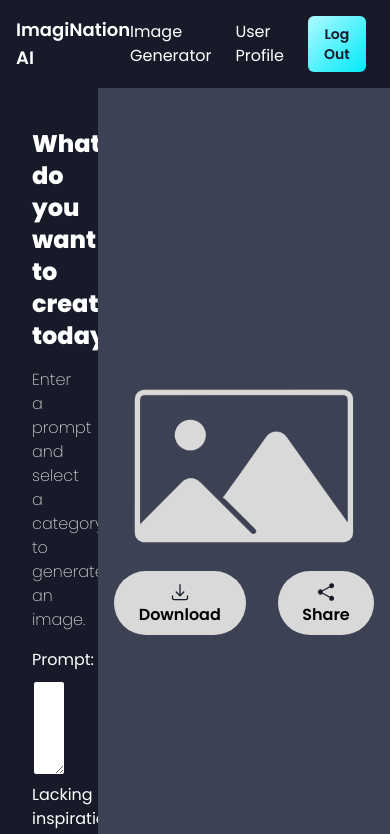
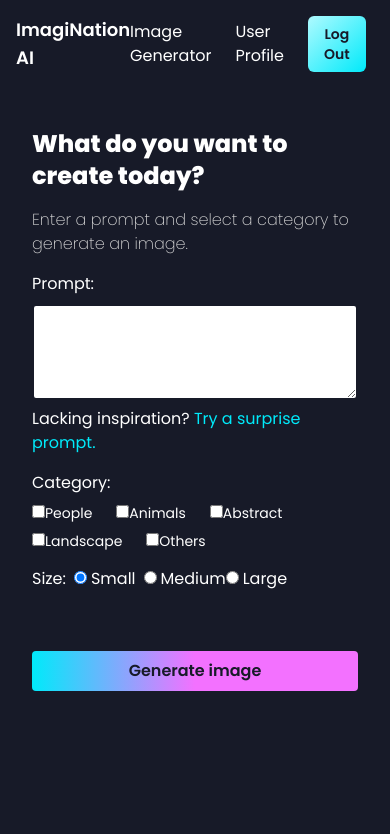
Before and after one commit to lmontejo91/ImagiNationAI_Project, a React (Vite) app in the folder frontend/: page /generator-page/1 in a window 390 px wide. Shown: the top 834 px of the page. Built offline with nearby package versions, Linux system fonts and the light colour scheme; sample sign-in values are in the browser's storage.

Commit message:
Responsive Image Generator

```diff
--- a/frontend/src/views/GeneratorPage.jsx
+++ b/frontend/src/views/GeneratorPage.jsx
@@ -106,9 +106,8 @@ const GeneratorPage = () => {
         });
 
         await response.json();
-        if(response.ok){
-
-        }else{
+        if (response.ok) {
+        } else {
           alert("Error al guardar la imagen");
         }
         navigate("/");
@@ -131,9 +130,9 @@ const GeneratorPage = () => {
   };
 
   return (
-    <div className="flex">
+    <div className="flex flex-col md:flex-row">
       {/* Side Menu */}
-      <div className="h-screen w-1/4 bg-dark-blue px-8 pt-10">
+      <div className="h-screen md:w-1/4 bg-dark-blue px-8 pt-10">
         <h2 className="text-2xl text-white font-bold mb-4">
           What do you want to create today?
         </h2>
@@ -284,7 +283,7 @@ const GeneratorPage = () => {
       </div>
 
       {/* Image Display */}
-      <div className="bg-medium-grey flex h-screen w-3/4 p-4 text-center flex-col justify-center">
+      <div className="bg-medium-grey flex flex-col justify-center md:h-screen md:w-3/4 p-4 text-center">
         {/* Show the generated image here */}
         {form.photo ? (
           <img
```
